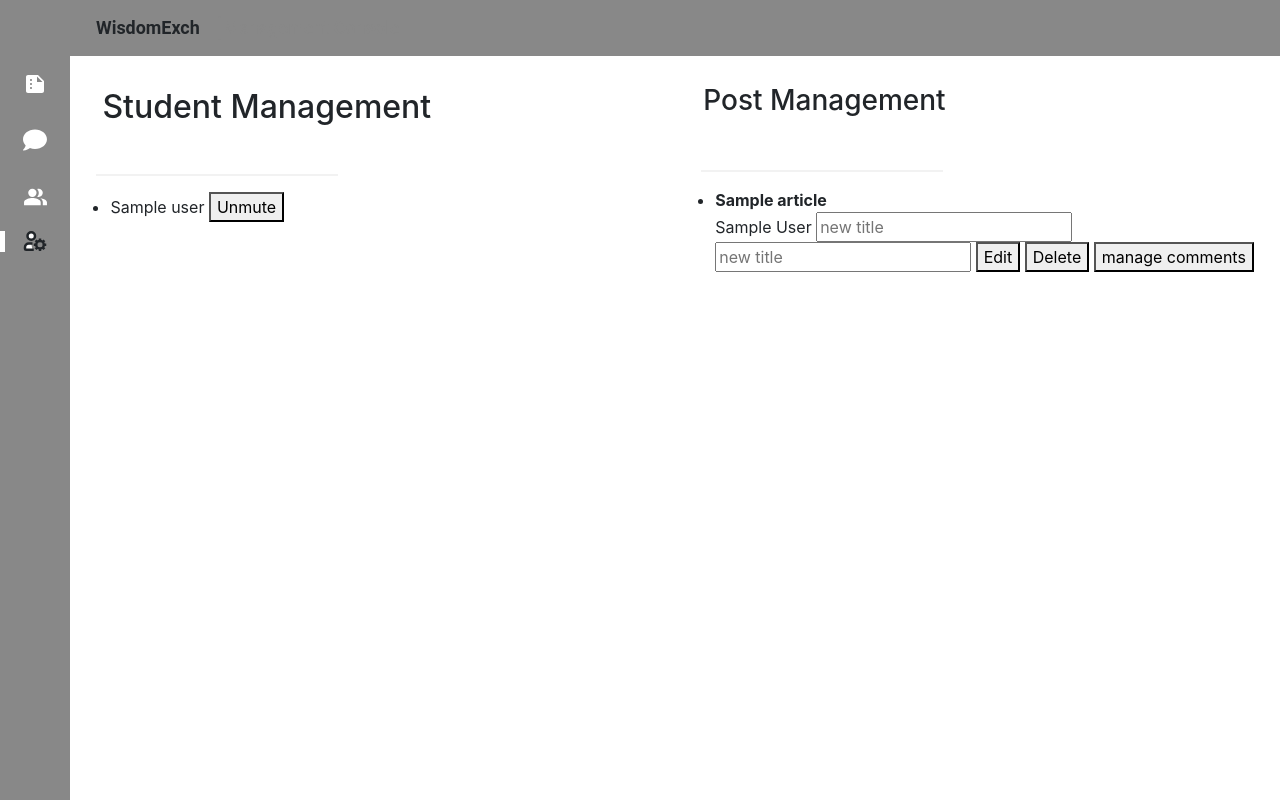
After one commit to BlindTerran/MessagingApplication-Python, a Flask app: template templates/staff.jinja in a window 1280 px wide; the page is wider, and only the part inside the window is pictured. The commit adds this page. Run offline with Flask 3, Linux system fonts and the light colour scheme; the template is opened without the code that fills it: most values are stand-ins (such as "Sample title", 1, 10 or a date in 2020); some libraries are stand-ins or nearby versions.

Commit message:
[FEAT] All functionalities done
Still requires:
HTML/CSS refinement
staff page implementation

```diff
--- a/app.py
+++ b/app.py
@@ -6,7 +6,7 @@ the socket event handlers are inside of socket_routes.py
 
 from flask import Flask, render_template, request, abort, url_for, jsonify
 from flask_socketio import SocketIO
-from db import check_permission, get_all_articles, get_comment, get_user
+from db import check_permission, get_all_articles, get_all_users, get_comment, get_user
 from models import *
 import secrets
 
@@ -85,21 +85,17 @@ def modify_article():
         db.update_article(articleID, new_title, new_content)
         return jsonify({"success": True})
     else:
-        return jsonify({"fail": False})
+        return jsonify({"fail": True})
 
 @app.route("/create_article", methods=["POST"])
 def create_article():
     print("create article")
-    # print(user)
-    # if not user:
-    #     return jsonify({"error": "You must be logged in to create an article"}), 401
-    # **Handle JSON request**
     data = request.get_json()
     username = data.get("username")
     title = data.get("title")
     content = data.get("content")
     user = db.get_user(username)
-    if user.permission != 0:
+    if user.permission >= 0:
         db.insert_article(title, content, username)
         return jsonify({"success": True})
     else:
@@ -108,18 +104,15 @@ def create_article():
 
 @app.route("/edit_article", methods=["POST"])
 def edit_article():
-    user = get_current_user()
-    if not user:
-        return jsonify({"error": "You must be logged in to edit an article"}), 401
-    # **Handle JSON request**
     data = request.get_json()
+    username = data.get("username")
     article_id = data.get("article_id")
     title = data.get("title")
     content = data.get("content")
     article = db.get_article(article_id)
     if not article:
         return jsonify({"error": "Article not found"}), 404
-    if article.author != user.username and not user.is_staff:
+    if article.author != username and db.get_user(username).permission < 1:
         return jsonify({"error": "You do not have permission to edit this article"}), 403
     db.update_article(article_id, title, content)
     return jsonify({"success": True})
@@ -146,12 +139,12 @@ def add_comment():
     content = data.get("content")
     username = data.get("username")
     user = db.get_user(username)
-    if user.permission != 0:
+    if user.permission >= 0:
         db.add_comment(article_id, content, username)
         return jsonify({"success": True})
     else:
         pass
-    return jsonify({"success": True})
+    return jsonify({"success": True}), 403
 
 @app.route("/delete_comment", methods=["POST"])
 def delete_comment():
@@ -204,8 +197,17 @@ def login_user():
         return "Error: Password does not match!"
 
     colours = ThemeColour();
+    # db.remove_all_chatrooms()
     # if the login is successful, returns the url for the home page with aquery parameters, username, theme colours
-    return url_for('home', username=request.json.get("username"), theme_colour=theme_colour,
+    # for staff
+    if user.permission >= 1:
+        return url_for('staff',username=request.json.get("username"), theme_colour=theme_colour,
+                   primary_colour=colours.get_primary_colour(theme_colour),
+                   secondary_colour=colours.get_secondary_colour(theme_colour),
+                   font_colour=colours.get_font_colour(theme_colour))
+    # for student
+    else:
+        return url_for('home', username=request.json.get("username"), theme_colour=theme_colour,
                    primary_colour=colours.get_primary_colour(theme_colour),
                    secondary_colour=colours.get_secondary_colour(theme_colour),
                    font_colour=colours.get_font_colour(theme_colour))
@@ -258,6 +260,47 @@ def home():
                            secondary_colour=colours.get_secondary_colour(theme_colour),
                            font_colour=colours.get_font_colour(theme_colour))
 
+@app.route("/staff")
+def staff():
+    if request.args.get("username") is None:
+        abort(404)
+    username = request.args.get("username")
+    theme_colour = request.args.get("theme_colour")
+    colours = ThemeColour()
+    primary_colour = request.args.get("primary_colour")
+    secondary_colour = request.args.get("secondary_colour")
+    font_colour = request.args.get("font_colour")
+
+    article_dict = dict() # article : list([comments])
+    articles = get_all_articles()
+    for article in articles:
+        comments = db.get_article_comments(article)
+        article_dict[article] = comments
+
+    user_dict = dict()
+    all_users = get_all_users()
+    for user in all_users:
+        user_dict[user.username] = user.permission
+
+    return render_template("staff.jinja", username=username, user_dict=user_dict, article_dict=article_dict,theme_colour=theme_colour,
+                           primary_colour=colours.get_primary_colour(theme_colour),
+                           secondary_colour=colours.get_secondary_colour(theme_colour),
+                           font_colour=colours.get_font_colour(theme_colour))
+
+@app.route("/mute_user", methods=["POST"])
+def mute_user():
+    data = request.get_json()
+    username = data.get("username")
+    db.mute_user(username)
+    return jsonify({"success": True})
+
+@app.route("/unmute_user", methods=["POST"])
+def unmute_user():
+    data = request.get_json()
+    username = data.get("username")
+    db.unmute_user(username)
+    return jsonify({"success": True})
+
 @app.route("/chat")
 def chat():
     username = request.args.get("username")
@@ -265,7 +308,11 @@ def chat():
     if username is None:
         abort(404)
     colours = ThemeColour()
-    return render_template("chat.jinja", username=username, theme_colour=theme_colour,
+    # if db.get_user(username).permission < 0:
+    #     return jsonify({"msg": "You are muted and cannot open a chat!"}), 403
+    permission = db.get_user(username).permission
+    print(permission)
+    return render_template("chat.jinja", username=username, permission=permission, theme_colour=theme_colour,
                            primary_colour=colours.get_primary_colour(theme_colour),
                             secondary_colour=colours.get_secondary_colour(theme_colour),
                             font_colour=colours.get_font_colour(theme_colour))
@@ -277,7 +324,8 @@ def friends():
     if username is None:
         abort(404)
     colours = ThemeColour()
-    return render_template("friends.jinja", username=username, theme_colour=theme_colour,
+    permission = db.get_user(username).permission
+    return render_template("friends.jinja", username=username, permission=permission, theme_colour=theme_colour,
                            primary_colour=colours.get_primary_colour(theme_colour),
                            secondary_colour=colours.get_secondary_colour(theme_colour),
                            font_colour=colours.get_font_colour(theme_colour))
@@ -427,8 +475,8 @@ def get_group_chat_members():
 @app.route("/get_group_chats", methods=["POST"])
 def get_group_chats():
     username = request.json.get("username")
-    if db.get_user(username).permission < 0:
-        return jsonify({"error": "Article not found"}), 403
+    # if db.get_user(username).permission < 0:
+    #     return jsonify({"error": "Article not found"}), 403
     group_chats = db.get_group_chats(username)
     if not group_chats:
         return jsonify({"no_group_chats": True})
--- a/templates/chat.jinja
+++ b/templates/chat.jinja
@@ -404,7 +404,11 @@
         if (currentRoomId) {
             socket.emit("leave", currentRoomId);
         }
-
+        let permission = {{ permission }};
+        if (permission < 0){
+            alert("You are banned!");
+            return;
+        }
         let chat = $(this).data('chat');
         // store the chatroom id in the cookie
         // user can now send messages to this chatroom
--- /dev/null
+++ b/templates/staff.jinja
@@ -0,0 +1,277 @@
+<!--
+    Friends page, including friend list, group chat list, friend requests, add friends
+-->
+
+{% extends 'base.jinja' %}
+
+{% block content %}
+<style>
+    .left-sidebar {
+        position: relative;
+        top: 0px;
+        left: 0px;
+        width: 5.5vw;
+        height: 100vh;
+        background-color: {{primary_colour}};
+        display: flex;
+        align-items: flex-start;
+        justify-content: center;
+    }
+    .banner {
+        position: absolute;
+        top: 0%;
+        left: 5.5vw;
+        width: 100vw;
+        height: 7vh;
+        background-color: {{secondary_colour}};
+    }
+    .logo-text {
+        font-size: 1.4vw;
+        font-weight: 600;
+        font-family: 'Roboto', sans-serif;
+        color: {{primary_colour}}
+        line-height: 7vh;
+        padding-top: 1vh;
+        padding-left: 2vw;
+    }
+    .divider-vertical {
+        position: absolute;
+        top: 2vh;
+        left: 11.5vw;
+        width: 3px;
+        height: 3vh;
+        background-color: {{primary_colour}};
+        border-radius: 2px;
+    }
+    .title-text {
+        font-size: 1.4vw;
+        font-weight: 500;
+        font-family: 'Roboto', sans-serif;
+        color: {{primary_colour}};
+        line-height: 7vh;
+        padding-left: 1.5vw;
+    }
+    .icon-container {
+        display: flex;
+        flex-direction: column;
+        align-items: center;
+        justify-content: flex-start;
+        height: 100%;
+        position: absolute;
+        top: 0;
+    }
+    .knowledge-repo-icon, .chat-icon, .friends-icon {
+        color: #ffffff;
+        fill: #ffffff;
+        font-size: 24px;
+        width: 24px;
+        height: 24px;
+        align-self: center;
+        margin: 2vh 0;  /* the vertical gap between icons */
+    }
+    .knowledge-repo-icon {
+        top: 10vh;
+        margin-top: 9vh;
+    }
+    .chat-icon {
+        top: 16vh;
+    }
+    .friends-icon {
+        top: 22.6vh;
+        width: 25px;
+        height: 26px;
+        align-items: center;
+    }
+    .indicator-bar {
+        position: absolute;
+        top: 15%;
+        left: -20px; /* how far the indicator bar is from the friends icon */
+        width: 5px;
+        height: 70%; /* 70% of the height of the friends icon container */
+        background-color: #ffffff;
+    }
+    .friends-icon-container {
+        position: relative;
+    }
+
+    .main-body-section {
+        position: absolute;
+        top: 7vh; /* below the banner */
+        left: 5.5vw; /* right of the left sidebar */
+        width: 94.5vw; /* take up the rest of the width */
+        height: 93vh;
+        display: grid;
+        grid-template-columns: 1fr 1fr; /* rows and columns divide the main body section into 4 subsections */
+        grid-template-rows: 1fr 1fr;
+    }
+    .section-title {
+        padding: 1em;
+    }
+    .horizontal-divider {
+        width: 40%;
+        border: 0;
+        border-top: 2px solid #f2f2f2;
+        margin-left: 2vw;
+    }
+</style>
+
+<div class="banner">
+    <span class="logo-text text-center">WisdomExch</span>
+    <div class="divider-vertical"></div>
+    <span class="title-text">Management Console</span>
+</div>
+
+<div class="left-sidebar">
+    <!-- svg icon, generated by Uizard -->
+    <div class="icon-container">
+        <a href="{{ url_for('knowledge_repository', username=username, theme_colour=theme_colour) }}">
+            <svg class="knowledge-repo-icon" viewBox="0 0 24 24">
+                <path d="M0 0h24v24H0V0z" fill="none"></path>
+                <path d="M15 3H5c-1.1 0-1.99.9-1.99 2L3 19c0 1.1.89 2 1.99 2
+                        H19c1.1 0 2-.9 2-2V9l-6-6zM8 17c-.55 0-1-.45-1-1s.45-1
+                        1-1 1 .45 1 1-.45 1-1 1zm0-4c-.55 0-1-.45-1-1s.45-1 1-1
+                        1 .45 1 1-.45 1-1 1zm0-4c-.55 0-1-.45-1-1s.45-1 1-1 1 .45
+                        1 1-.45 1-1 1zm6 1V4.5l5.5 5.5H14z">
+                </path>
+            </svg>
+        </a>
+        <a href="{{ url_for('chat', username=username, theme_colour=theme_colour) }}">
+            <svg class="chat-icon" viewBox="0 0 512 512">
+                <path d="M256 32C114.6 32 0 125.1 0 240c0 49.63 21.35 94.98 56.97 130.7
+                        c-12.5 50.37-54.27 95.27-54.77 95.77c-2.25 2.25-2.875 5.734-1.5 8.734
+                        C1.979 478.2 4.75 480 8 480c66.25 0 115.1-31.76 140.6-51.39
+                        C181.2 440.9 217.6 448 256 448c141.4 0 255.1-93.13 255.1-208S397.4 32 256 32z">
+                </path>
+            </svg>
+        </a>
+            <a href="{{ url_for('friends', username=username, theme_colour=theme_colour) }}">
+                <svg class="friends-icon" viewBox="0 0 24 24">
+                    <path fill="none" d="M0 0h24v24H0z"></path>
+                    <path d="M16.67 13.13C18.04 14.06 19 15.32 19 17v3h4v-3c0-2.18-3.57-3.47-6.33-3.87zM9 4a4 4 0 1 0 0 8
+                            4 4 0 1 0 0-8zM15 12c2.21 0 4-1.79 4-4s-1.79-4-4-4c-.47 0-.91.1-1.33.24a5.98 5.98 0 0 1 0 7.52
+                            c.42.14.86.24 1.33.24zm-6 1c-2.67 0-8 1.34-8 4v3h16v-3c0-2.66-5.33-4-8-4z" fill-rule="evenodd">
+                    </path>
+                </svg>
+            </a>
+        <div class="friends-icon-container">
+            <div class="indicator-bar"></div>
+            <svg class="w-10 h-10 text-gray-800 dark:text-white" aria-hidden="true" xmlns="http://www.w3.org/2000/svg" width="30" height="30" fill="white" viewBox="0 0 24 24">
+                <path stroke="currentColor" stroke-linecap="square" stroke-linejoin="round" stroke-width="2" d="M10 19H5a1 1 0 0 1-1-1v-1a3 3 0 0 1 3-3h2m10 1a3 3 0 0 1-3 3m3-3a3 3 0 0 0-3-3m3 3h1m-4 3a3 3 0 0 1-3-3m3 3v1m-3-4a3 3 0 0 1 3-3m-3 3h-1m4-3v-1m-2.121 1.879-.707-.707m5.656 5.656-.707-.707m-4.242 0-.707.707m5.656-5.656-.707.707M12 8a3 3 0 1 1-6 0 3 3 0 0 1 6 0Z"/>
+            </svg>
+        </div>
+    </div>
+</div>
+
+
+<!-- TODO: [style] instead of using header tag for each section title, use normal text with proper size properties, this
+    eliminates the inherent margin of the headers looks better -->
+
+<div class="main-body-section">
+    <div>
+        <h2 class="section-title">Student Management</h2>
+        <hr class="horizontal-divider">
+        <div id="friends-container">
+            <ul>
+                {% for user, permission in user_dict.items() %}
+                    <li>
+                        {{ user }}
+                            {% if permission >= 0 %}
+                            <button onclick="muteUser('{{user}}')">Mute</button>
+                            {% else%}
+                            <button onclick="unmuteUser('{{user}}')">Unmute</button>
+                            {% endif %}
+                    </li>
+                {% endfor %}
+            </ul>
+
+            <table id="friends-table">
+                <thead>
+                    <tr>
+                    </tr>
+                </thead>
+                <tbody id="friends">
+
+                </tbody>
+            </table>
+        </div>
+    </div>
+    <div>
+        <div style="display: flex; justify-content: space-between;">
+            <h3 class="section-title">Post Management</h3>
+        </div>
+        <hr class="horizontal-divider">
+        <div id="friend-requests-container">
+            <ul>
+                {% for article, comments in article_dict.items() %}
+                <li>
+                    <b>{{article.title}}</b></br>{{article.author}}
+                    <input id="new_title_" placeholder="new title"/>
+                    <input id="new_content_" placeholder="new title"/>
+                    <button onclick="modifyArticle({{article.id}})">Edit</button>
+                    <button onclick="deleteArticle({{article.id}})">Delete</button>
+                    <button onclick="">manage comments</button>
+                </li>
+                {% endfor %}
+            </ul>
+
+            <table id="friend-requests-table">
+                <thead>
+                    <tr>
+
+                    </tr>
+                </thead>
+                <tbody id="friend-requests">
+
+                </tbody>
+            </table>
+        </div>
+    </div>
+</div>
+
+<script src="/static/js/libs/socket.io.min.js"></script>
+<script>
+    const socket = io();
+    async function deleteArticle(articleId) {
+        let username = "{{ username }}";
+        let response = await axios.post('/delete_article', { username: username, article_id: articleId });
+        if (response.data.success) {
+            window.location.reload();
+        } else {
+            alert(response.data.error);
+        }
+    }
+
+    async function modifyArticle(articleID) {
+        let username = "{{ username }}";
+        let new_title = document.getElementById('new_title_').value;
+        let new_content = document.getElementById('new_content_').value;
+        let response = await axios.post('/modify_article', { articleID: articleID, username: username, new_title: new_title, new_content: new_content});
+        if (response.data.success) {
+            window.location.reload();
+        }
+        else {
+            alert(response.data.error);
+        }
+    }
+
+    async function muteUser(username) {
+        let response = await axios.post('/mute_user', { username: username});
+        if (response.data.success) {
+            window.location.reload();
+        } else {
+            alert(response.data.error);
+        }
+    }
+    async function unmuteUser(username) {
+        let response = await axios.post('/unmute_user', { username: username});
+        if (response.data.success) {
+            window.location.reload();
+        } else {
+            alert(response.data.error);
+        }
+    }
+
+</script>
+
+
+{% endblock %}
```
Also changed, not shown: db.py (+27 -3 lines), templates/friends.jinja (+5 -14 lines), templates/knowledge_repository.jinja (+14 -15 lines), templates/obsolete.jinja (+20 -0 lines), 2 other files.
